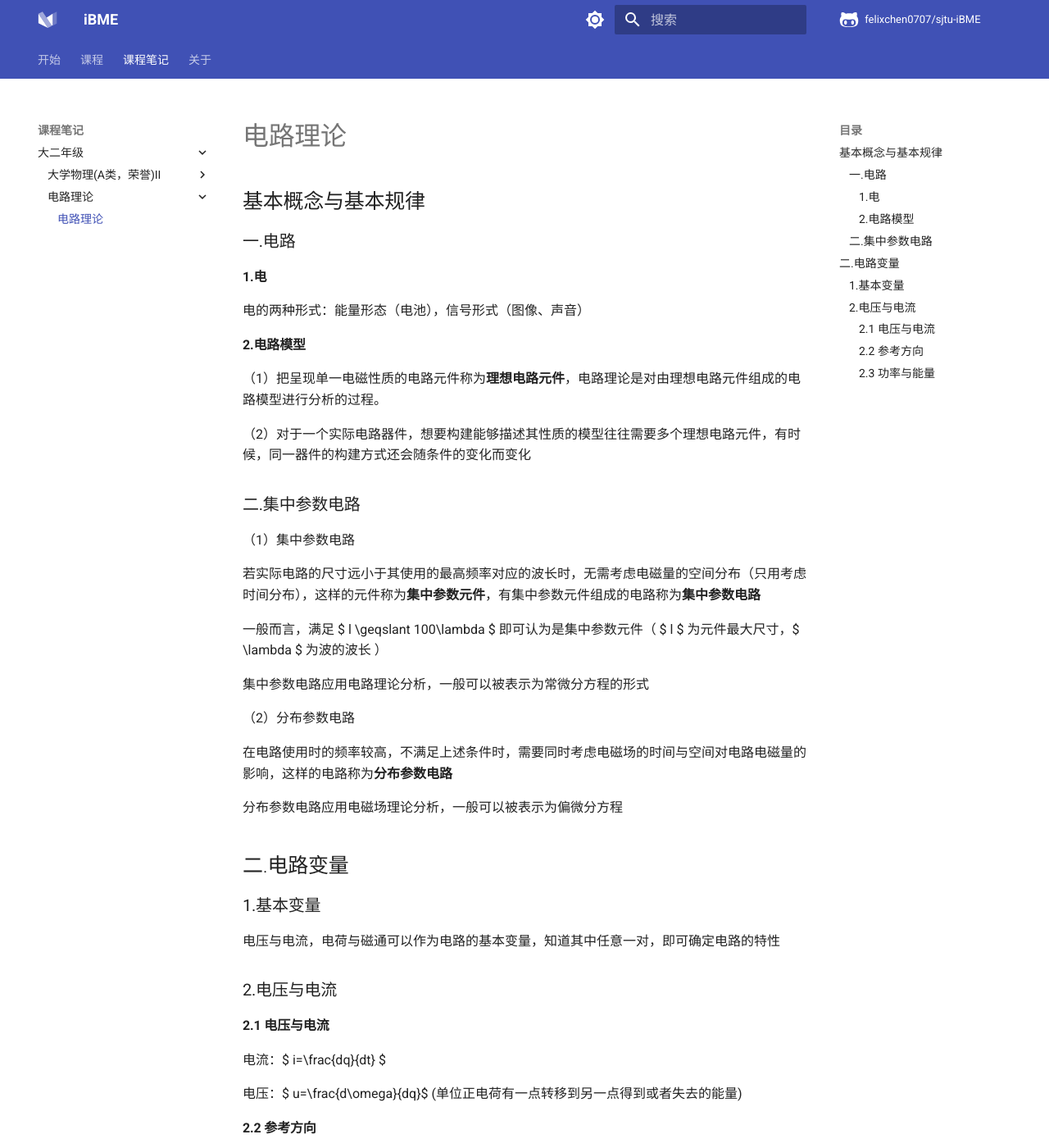
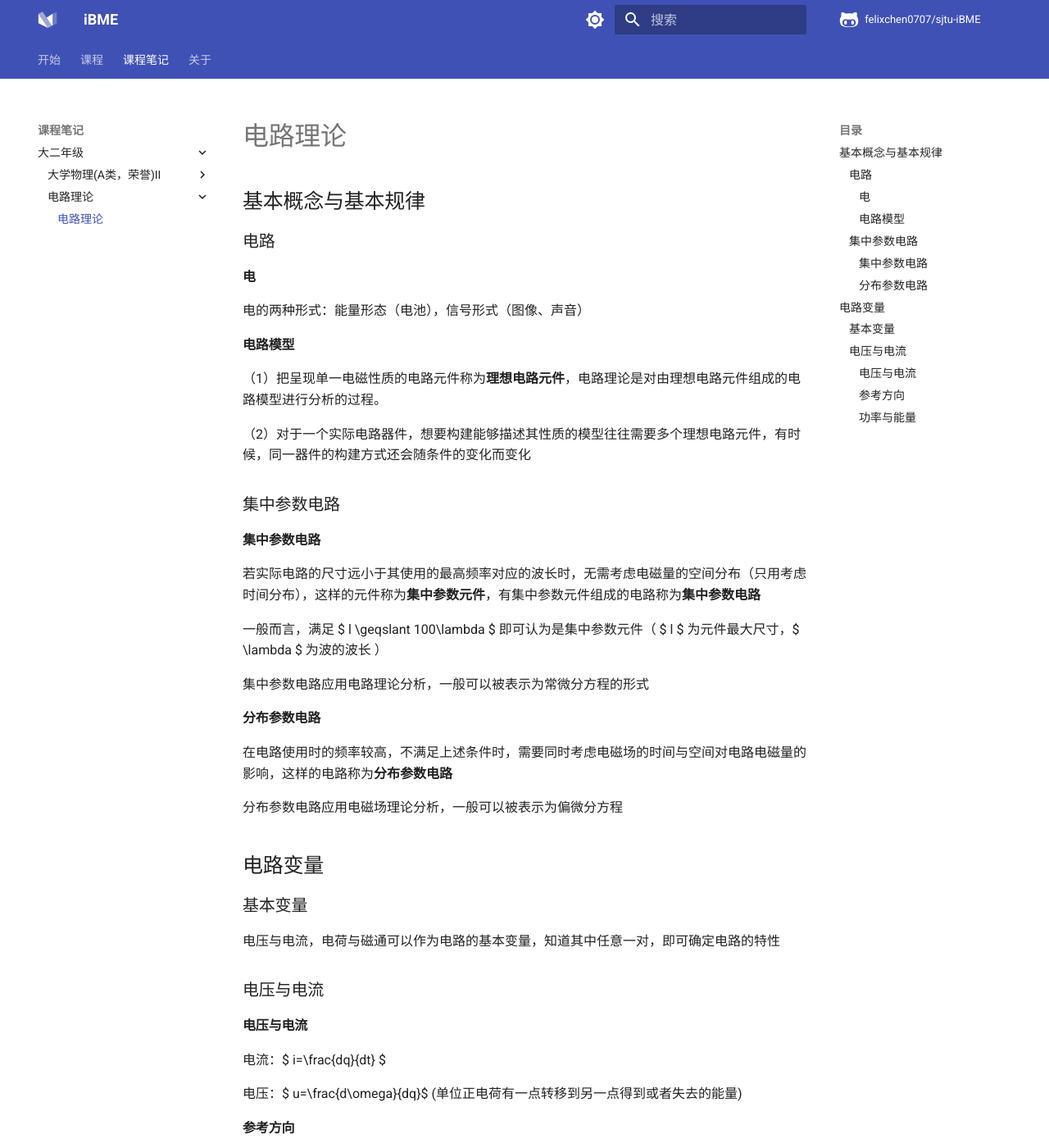
Before and after one commit to glimmeringlight/sjtu-notes, an MkDocs documentation site: the page built from docs/notes/grade2/EE0501/001.md, in a window 1280 px wide and 1400 px high. Shown: the whole window at 82% size. Built offline with MkDocs 1.6.1 and Material for MkDocs 9.7.7, drawn with Linux system fonts in a browser that asks for light colours; a script that is not in the unit is left out; comment, search, counter and statistics services are not loaded.

Commit message:
Update 001.md

```diff
--- a/docs/notes/grade2/EE0501/001.md
+++ b/docs/notes/grade2/EE0501/001.md
@@ -2,21 +2,21 @@
 
 ## 基本概念与基本规律
 
-### 一.电路
+### 电路
 
-#### 1.电
+#### 电
 
 电的两种形式：能量形态（电池），信号形式（图像、声音）
 
-#### 2.电路模型
+#### 电路模型
 
 （1）把呈现单一电磁性质的电路元件称为**理想电路元件**，电路理论是对由理想电路元件组成的电路模型进行分析的过程。
 
 （2）对于一个实际电路器件，想要构建能够描述其性质的模型往往需要多个理想电路元件，有时候，同一器件的构建方式还会随条件的变化而变化
 
-### 二.集中参数电路
+### 集中参数电路
 
-（1）集中参数电路
+#### 集中参数电路
 
 若实际电路的尺寸远小于其使用的最高频率对应的波长时，无需考虑电磁量的空间分布（只用考虑时间分布），这样的元件称为**集中参数元件**，有集中参数元件组成的电路称为**集中参数电路**
 
@@ -24,26 +24,26 @@
 
 集中参数电路应用电路理论分析，一般可以被表示为常微分方程的形式
 
-（2）分布参数电路
+#### 分布参数电路
 
 在电路使用时的频率较高，不满足上述条件时，需要同时考虑电磁场的时间与空间对电路电磁量的影响，这样的电路称为**分布参数电路**
 
 分布参数电路应用电磁场理论分析，一般可以被表示为偏微分方程
 
-## 二.电路变量
+## 电路变量
 
-### 1.基本变量
+### 基本变量
 
 电压与电流，电荷与磁通可以作为电路的基本变量，知道其中任意一对，即可确定电路的特性
 
-### 2.电压与电流
+### 电压与电流
 
-#### 2.1 电压与电流
+#### 电压与电流
 电流：$ i=\frac{dq}{dt} $
 
 电压：$ u=\frac{d\omega}{dq}$ (单位正电荷有一点转移到另一点得到或者失去的能量)
 
-#### 2.2 参考方向
+#### 参考方向
 
 电流与电压的参考方向可以任意选取，当物理量为正时，表示方向与参考方向相同；当物理量为负时，表示方向与参考方向相反
 
@@ -51,7 +51,7 @@
 
 电路分析时，**必须要选取参考方向**
 
-#### 2.3 功率与能量
+#### 功率与能量
 
 在一致参考下
 
```
